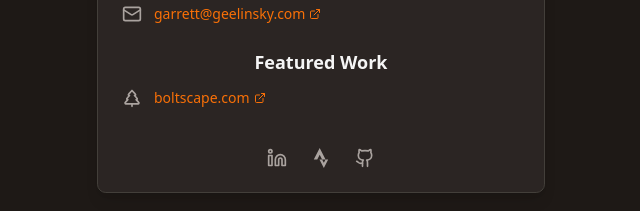
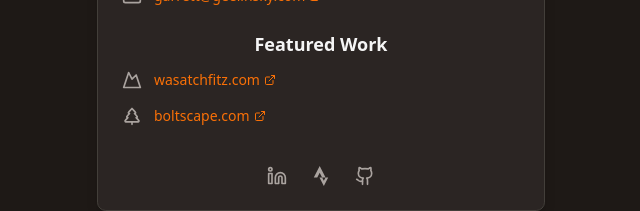
Before and after one commit to GeeLinsky/frontera, a React (Vite) app: page / in a window 1280 px wide. Shown: the part 480-691 px from the top of the page, without its empty margins (319-959 px from the left). Built offline with nearby package versions, Linux system fonts and the light colour scheme; no server answers.

Commit message:
Enhance HomePage Featured Work section: replace TreePine icon with Mountain icon and update project links for improved content visibility and user engagement.

```diff
--- a/src/pages/HomePage.tsx
+++ b/src/pages/HomePage.tsx
@@ -1,5 +1,15 @@
 import { Card, CardContent } from "@/components/ui/card"
-import { MapPin, Mail, Github, Linkedin, Building2, GraduationCap, ExternalLink, TreePine } from "lucide-react"
+import {
+  MapPin,
+  Mail,
+  Github,
+  Linkedin,
+  Building2,
+  GraduationCap,
+  ExternalLink,
+  TreePine,
+  Mountain,
+} from "lucide-react"
 import { Tooltip, TooltipContent, TooltipProvider, TooltipTrigger } from "@/components/ui/tooltip"
 import classNames from "classnames"
 import { linkClassName } from "@/lib/utils"
@@ -79,6 +89,19 @@ export default function DigitalCard() {
           {/* Featured Work Section */}
           <div className="mb-6">
             <h3 className="text-lg font-semibold mb-3 text-center">Featured Work</h3>
+            <div className="space-y-4">
+              <div className="flex items-center">
+                <Mountain className="h-5 w-5 text-muted-foreground mr-3 flex-shrink-0" />
+                <a
+                  href="https://wasatchfitz.com"
+                  target="_blank"
+                  rel="noopener noreferrer"
+                  className={classNames("text-sm flex items-center gap-1", linkClassName)}
+                >
+                  wasatchfitz.com
+                  <ExternalLink className="h-3 w-3" />
+                </a>
+              </div>
               <div className="flex items-center">
                 <TreePine className="h-5 w-5 text-muted-foreground mr-3 flex-shrink-0" />
                 <a
@@ -90,6 +113,7 @@ export default function DigitalCard() {
                   boltscape.com
                   <ExternalLink className="h-3 w-3" />
                 </a>
+              </div>
             </div>
           </div>
 
```
Lines whose indentation alone changed are shown as unchanged.
